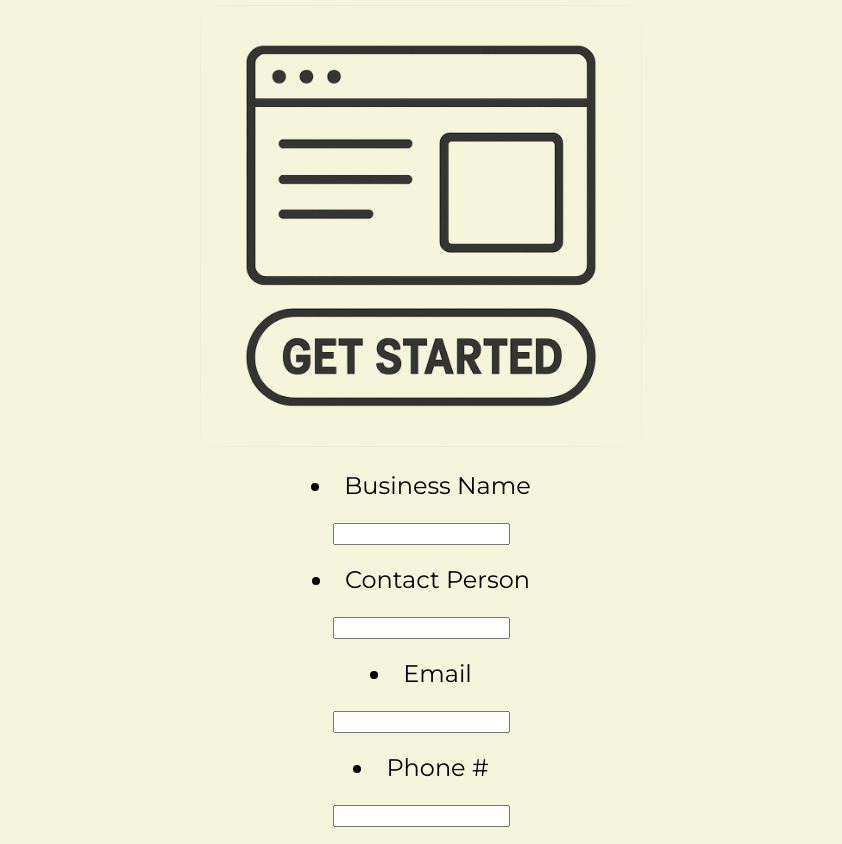
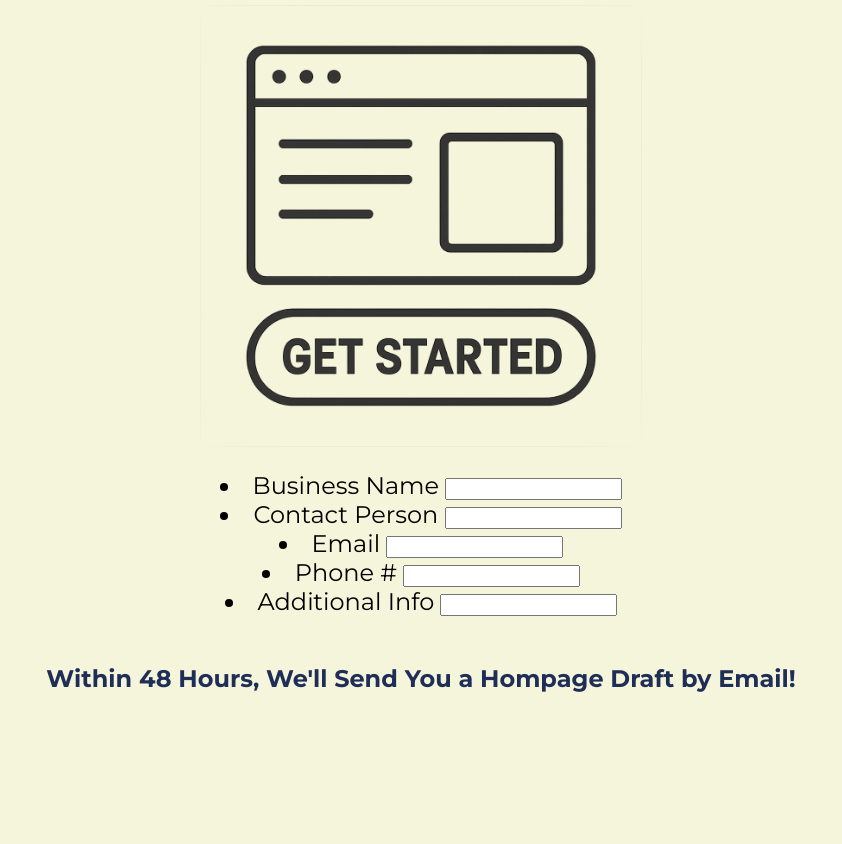
Before and after one commit to jacobd27/html-practice, a plain HTML site: page getstarted.html in a window 1280 px wide. Shown: the part 98-942 px from the top of the page, without its empty margins (219-1061 px from the left). After the commit the page ends 815 px from the top, so only its background shows below. Drawn offline with Linux system fonts and the light colour scheme.

Commit message:
changed color of text on buttons. fixed get started input boxes. changed h2 to h1 on front page. added @media in style section

```diff
--- a/css/style.css
+++ b/css/style.css
@@ -2,7 +2,8 @@
   display: flex;
   flex-direction: row;
   text-align: center;
-    justify-content: center;
+  justify-content: center;
+  gap: 18px;
 }
 
 body {
@@ -42,12 +43,12 @@ p {
 a {
   background-color: rgb(31, 46, 87);
   border-radius: 8px;
-  color: rgb(18, 120, 183);
+  color: rgb(115, 187, 232);
   padding: 15px 32px;
   text-align: center;
   text-decoration: lightblue;
   display: inline-block;
-  font-size: 20px;
+  font-size: 25px;
 }
 
 .centered-list {
@@ -83,3 +84,9 @@ h3 {
   display: inline-block;
   padding-left: 0;
 }
+
+@media (max-width: 600px) {
+  body {
+    font-size: 16px;
+  }
+}
--- a/getstarted.html
+++ b/getstarted.html
@@ -10,17 +10,32 @@
     width = "25%"
     >
     <ul class="getstartedlist">
-        <li>Business Name</li>
-        <p> <input type="text"></p>
-        <li>Contact Person</li>
-        <p> <input type="text"></p>
-        <li>Email</li>
-        <p> <input type="text"></p>
-        <li>Phone #</li>
-        <p> <input type="text"></p>
-        <li>Additional Info</li>
-        <p> <input type="text"></p>
-    </ul>
+  <li>
+    <label for="businessName">Business Name</label>
+    <input type="text" id="businessName" name="businessName">
+  </li>
+
+  <li>
+    <label for="contactPerson">Contact Person</label>
+    <input type="text" id="contactPerson" name="contactPerson">
+  </li>
+
+  <li>
+    <label for="email">Email</label>
+    <input type="email" id="email" name="email">
+  </li>
+
+  <li>
+    <label for="phone">Phone #</label>
+    <input type="tel" id="phone" name="phone">
+  </li>
+
+  <li>
+    <label for="info">Additional Info</label>
+    <input type="text" id="info" name="info">
+  </li>
+</ul>
+
 <h3>Within 48 Hours, We'll Send You a Hompage Draft by Email!</h3>
 </body>
 </html>
```
Also changed, not shown: index.html (+1 -1 lines).
